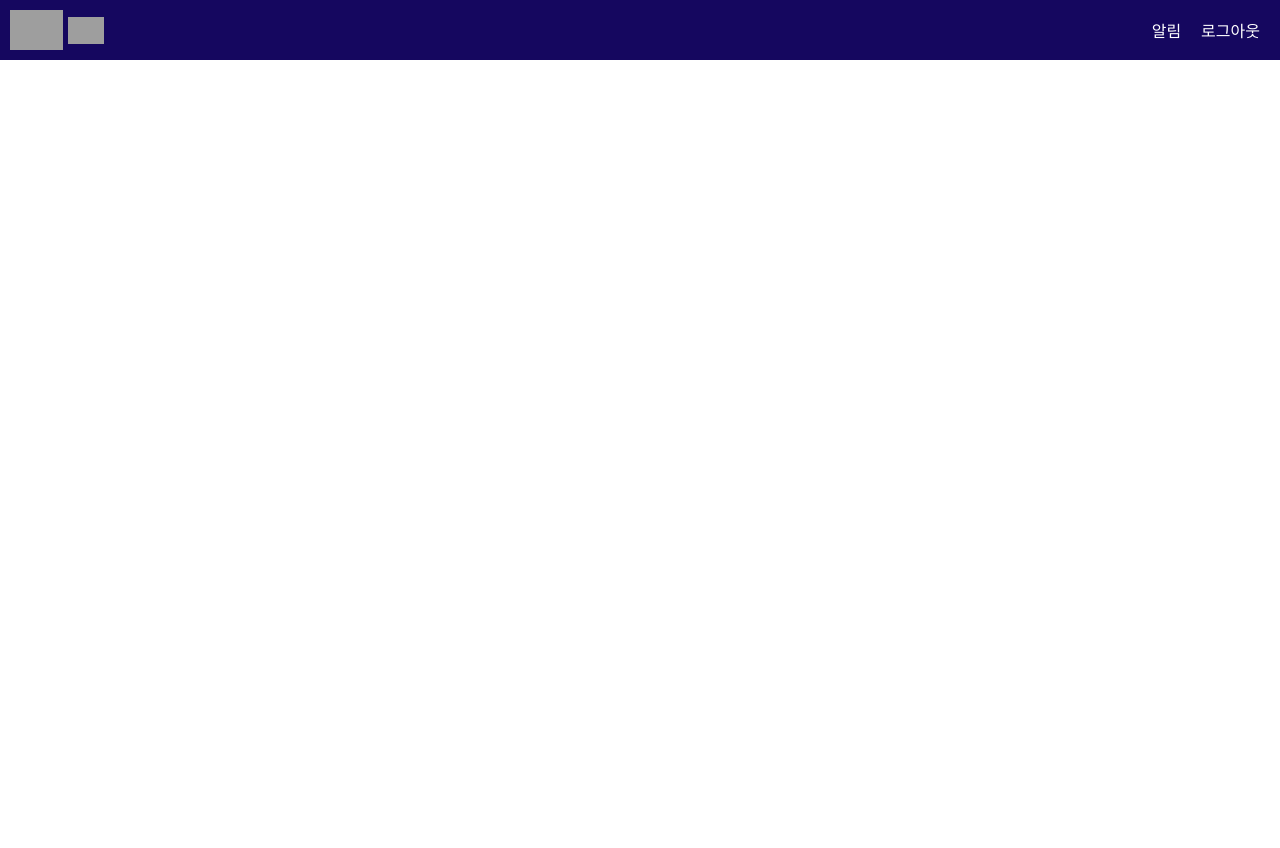
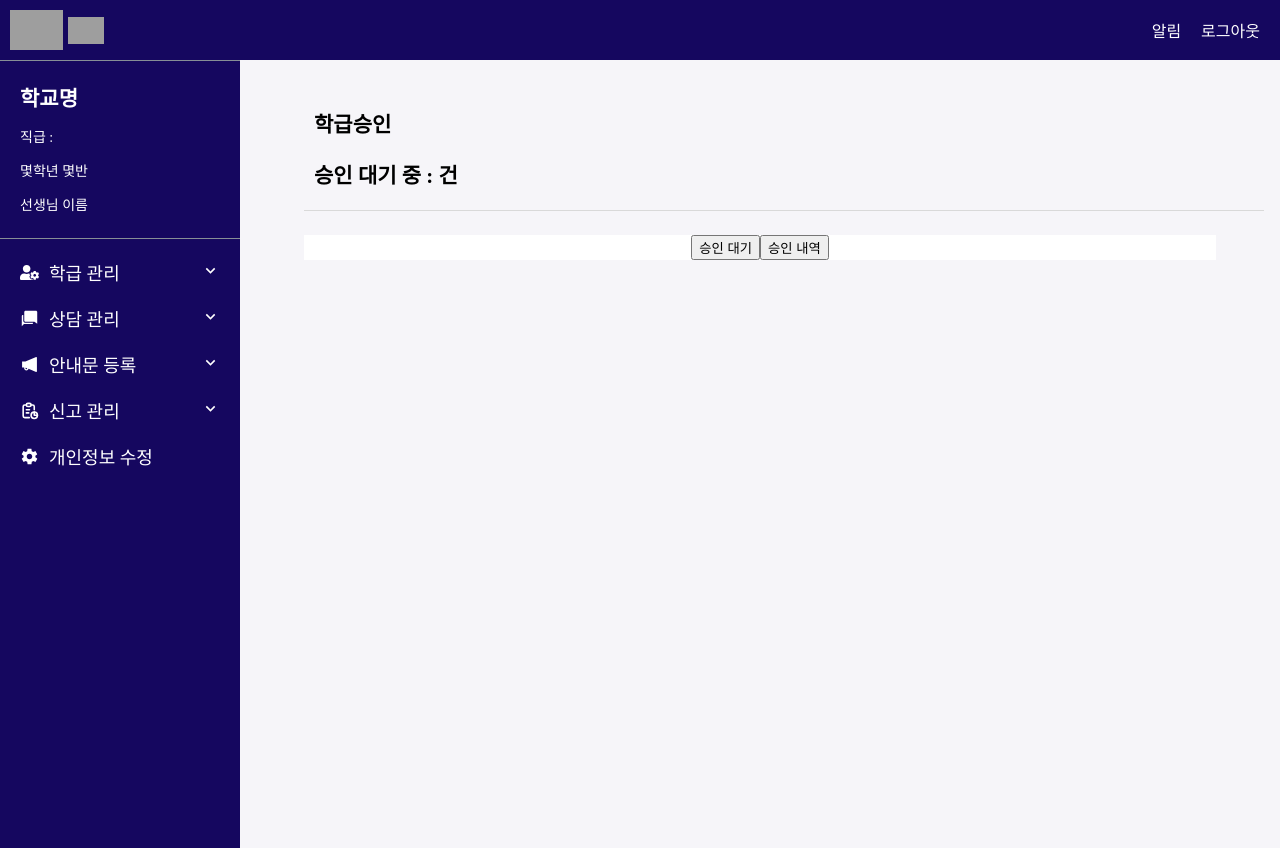
Before and after one commit to hkh0904/Every-School, a React (Create React App) app in the folder web/: page /manage/class in a window 1280 px wide. Before the commit this address had no page. Before the commit the page ends 800 px from the top, so only its background shows below. Built offline with nearby package versions, Linux system fonts and the light colour scheme; grey boxes are pictures that could not be loaded; a web font is replaced by a local one.

Commit message:
feat: 학급 관리 페이지 생성 Adds S09P31C108-175

```diff
--- /dev/null
+++ b/web/src/pages/ManageClassPage/ManageClass.module.css
@@ -0,0 +1,25 @@
+.manageClass {
+  background-color: #f6f5f9;
+  min-height: calc(100vh - 60px);
+  padding: 3rem 4rem 0 4rem;
+}
+
+.title {
+  min-width: 60rem;
+  border-bottom: 1px solid #d9d9d9;
+  margin-bottom: 1.5rem;
+}
+
+.title > p {
+  margin-top: 0;
+  font-weight: 700;
+  font-size: 21px;
+  margin-left: 0.625rem;
+}
+.approveClass {
+  background-color: white;
+}
+
+.approveTab {
+  text-align: center;
+}
--- /dev/null
+++ b/web/src/pages/ManageClassPage/ManageClassPage.jsx
@@ -0,0 +1,29 @@
+import { useState } from 'react';
+import styles from './ManageClass.module.css';
+
+//axios 요청하기
+export default function ManageClassPage() {
+  const [pageIdx, setPageIdx] = useState(0);
+
+  const mode = [
+    { id: 0, component: '' },
+    {
+      id: 1,
+      component: ''
+    }
+  ];
+  return (
+    <div className={styles.manageClass}>
+      <div className={styles.title}>
+        <p>학급승인</p>
+        <p>승인 대기 중 : {}건 </p>
+      </div>
+      <div className={styles.approveClass}>
+        <div className={styles.approveTab}>
+          <button>승인 대기</button>
+          <button>승인 내역</button>
+        </div>
+      </div>
+    </div>
+  );
+}
--- a/web/src/routes/route.js
+++ b/web/src/routes/route.js
@@ -1,6 +1,7 @@
 import { Route, Routes } from 'react-router-dom';
 import MainPage from '../pages/MainPage/MainPage';
 import RegisterNoti from '../pages/Notification/RegisterNoti';
+import ManageClassPage from '../pages/ManageClassPage/ManageClassPage';
 
 function RouteLink() {
   // const { currentUser } = useContext(AuthContext);
@@ -27,7 +28,9 @@ function RouteLink() {
 
         {/* 로그인으로 보호받는 주소 */}
         <Route path="/" element={<MainPage />}>
-          <Route path='docs/register-noti' element={<RegisterNoti/>}/>
+          <Route path="docs/register-noti" element={<RegisterNoti />} />
+
+          <Route path="manage/class" element={<ManageClassPage />} />
         </Route>
         {/* <Route Component={PrivateRouter}>
           <Route path="/mypage/:id" element={<Mypage />} />
```
Also changed, not shown: 1 other file (tests, documents, lock files or other folders).
